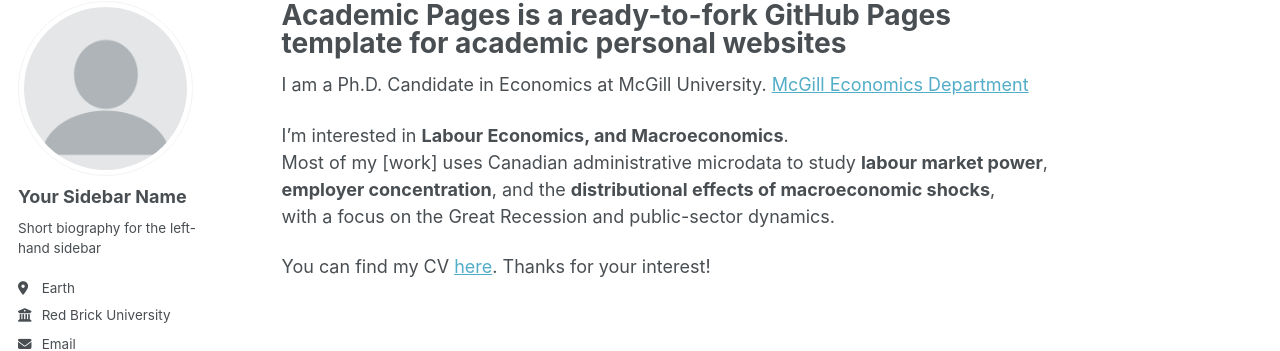
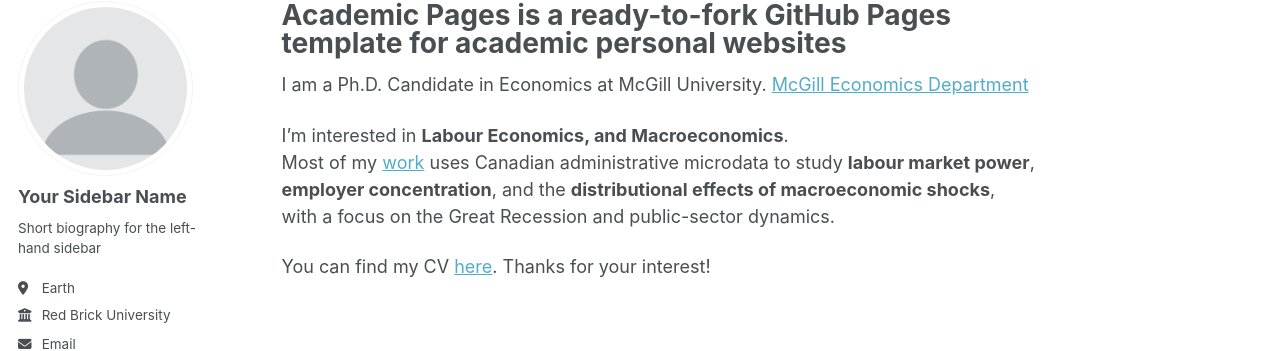
Before and after one commit to djolkilson-droid/Guy-Djolaud.github.io, a Jekyll site: the page built from _pages/about.md, in a window 1280 px wide. Shown: the part 98-449 px from the top of the page. Built offline with Jekyll 4.4.1, drawn with Linux system fonts in a browser that asks for light colours; some web fonts are replaced; a script that is not in the unit is left out; part of the change alters nothing that is shown.

```diff
--- a/_pages/about.md
+++ b/_pages/about.md
@@ -10,10 +10,10 @@ redirect_from:
 I am a Ph.D. Candidate in Economics at McGill University. [McGill Economics Department](https://www.mcgill.ca/economics/graduates/instream-students)
 
 I'm interested in **Labour Economics, and Macroeconomics**. <br/>
-Most of my [work] uses Canadian administrative microdata to study **labour market power**,
+Most of my [work](https://research) uses Canadian administrative microdata to study **labour market power**,
 **employer concentration**, and the **distributional effects of macroeconomic shocks**,
 with a focus on the Great Recession and public-sector dynamics.
 
-You can find my CV [here](../files/CV-JamesMacek_JM.pdf). Thanks for your interest!
+You can find my CV [here](../files/Resume_Guy_Djolaud). Thanks for your interest!
 <br/>
 <br/>
```
